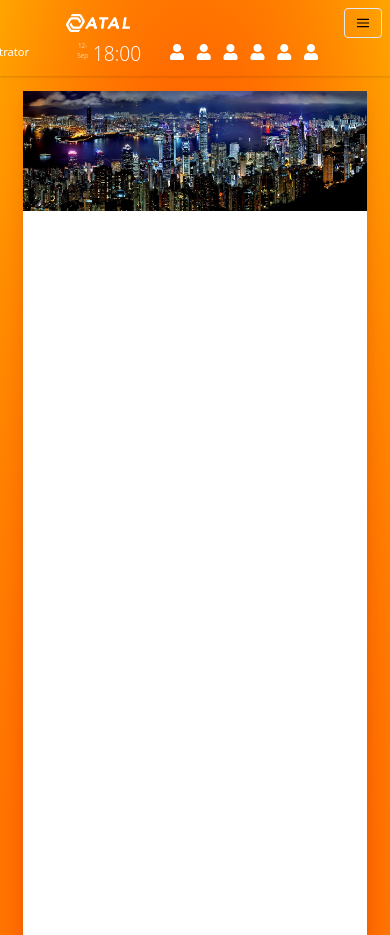
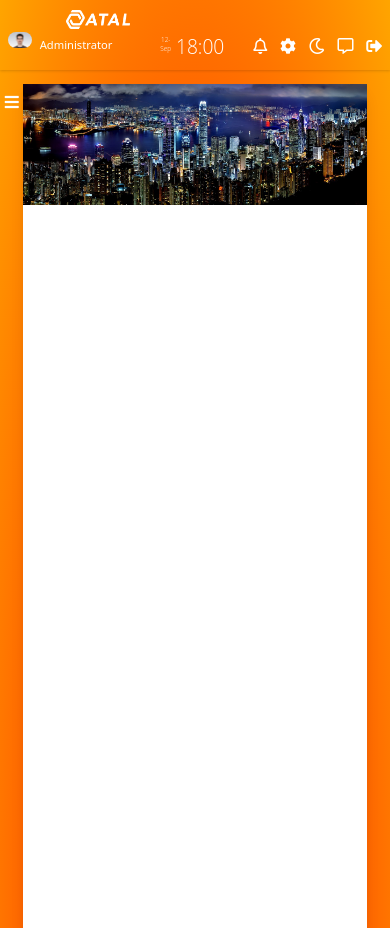
Before and after one commit to YiuChiKin/ACGDrive.github.io, a plain HTML site: page main.html in a window 390 px wide. Drawn offline with nearby package versions, Linux system fonts and the light colour scheme.

```diff
--- a/main.html
+++ b/main.html
@@ -5,7 +5,7 @@ IoT Main Page
 <link href="https://cdn.jsdelivr.net/npm/tailwindcss/dist/tailwind.min.css" rel="stylesheet">
 <script src="https://ajax.googleapis.com/ajax/libs/jquery/3.3.1/jquery.min.js"></script>
 
-<link rel="stylesheet" href="https://use.fontawesome.com/releases/v5.7.0/css/all.css" integrity="sha384-lZN37f5QGtY3VHgisS14W3ExzMWZxybE1SJSEsQp9S+oqd12jhcu+A56Ebc1zFSJ" crossorigin="anonymous">
+<link rel="stylesheet" href="https://use.fontawesome.com/releases/v5.7.2/css/all.css" integrity="sha384-fnmOCqbTlWIlj8LyTjo7mOUStjsKC4pOpQbqyi7RrhN7udi9RwhKkMHpvLbHG9Sr" crossorigin="anonymous">
 <style>
 .body
 {
@@ -24,6 +24,7 @@ IoT Main Page
 {
 	width: 88%;
 	margin-top: 0.9rem;
+    min-height: 100%;
 }
 
 .icon_image_atal
@@ -67,49 +68,46 @@ IoT Main Page
 	margin-left: 0.8rem;
 	font-size: 1rem;
 }
+
+.menu_div
+{
+	position: absolute;
+	width: 6%;
+	margin-top: 1.5rem;
+}
 </style>
 <body class="body text-center">
-	<nav class="flex items-center justify-between flex-wrap bg-red p-2 shadow">
+	<nav class="flex items-center justify-between flex-wrap bg-red p-2 shadow z-10">
 	  <div class="flex items-center flex-no-shrink text-white mr-6">
 		<img src="atal_white.png" alt="ATAL" class="icon_image_atal">
 	  </div>
-	  <div class="block lg:hidden">
-		<button class="flex items-center px-3 py-2 border rounded text-teal-lighter border-teal-light hover:text-white hover:border-white">
-		  <svg class="fill-current h-3 w-3" viewBox="0 0 20 20" xmlns="http://www.w3.org/2000/svg"><title>Menu</title><path d="M0 3h20v2H0V3zm0 6h20v2H0V9zm0 6h20v2H0v-2z"/></svg>
-		</button>
-	  </div>
-	  <div class="w-full block flex-grow lg:flex lg:items-center lg:w-auto">
-		<div class="text-sm lg:flex-grow text-white">
+	  <div class="block flex-grow flex items-center lg:w-auto">
+		<div class="text-sm flex-grow text-white">
 		</div>
 		<div class="flex flex-row-reverse"><!-- need to reverse the order -->
-	  <div class="m-0" style="margin-right: 4rem;">
+		  <div class="m-0">
 			<p class="font-hairline text-white nav_icon">
-			<i class="fa fa-user"></i>
+				<i class="fa fa-sign-out-alt"></i>
 			</p>
 		  </div>
 		  <div class="m-0">
 			<p class="font-hairline text-white nav_icon">
-			<i class="fa fa-user"></i>
+				<i class="far fa-comment-alt"></i>
 			</p>
 		  </div>
 		  <div class="m-0">
 			<p class="font-hairline text-white nav_icon">
-			<i class="fa fa-user"></i>
+				<i class="far fa-moon"></i>
 			</p>
 		  </div>
 		  <div class="m-0">
 			<p class="font-hairline text-white nav_icon">
-			<i class="fa fa-user"></i>
-		</p>
-	  </div>
-	 	  <div class="m-0">
-		<p class="font-hairline text-white nav_icon">
-			<i class="fa fa-user"></i>
+				<i class="fa fa-cog"></i>
 			</p>
 		  </div>
 		  <div class="m-0" style="margin-left: 1rem;">
 			<p class="font-hairline text-white nav_icon">
-			<i class="fa fa-user"></i>
+				<i class="far fa-bell"></i>
 			</p>
 		  </div>
 		  <div class="m-0">
@@ -127,7 +125,12 @@ IoT Main Page
 		</div>
 	  </div>
 	</nav>
-	<div class="h-full bg-white m-auto shadow-lg middle_div">
+	<div class="menu_div h-auto z-0">
+		<p class="font-hairline text-white w-full">
+			<i class="fa fa-bars"></i>
+		</p>
+	</div>
+	<div class="bg-white m-auto shadow-lg middle_div">
 		<img src="hong-kong-night.jpg" alt="ATAL" class="image_atal">
 	</div>
 </body>
```
Also changed, not shown: index.html (+29 -6 lines), atal.png. Lines whose indentation alone changed are shown as unchanged.
